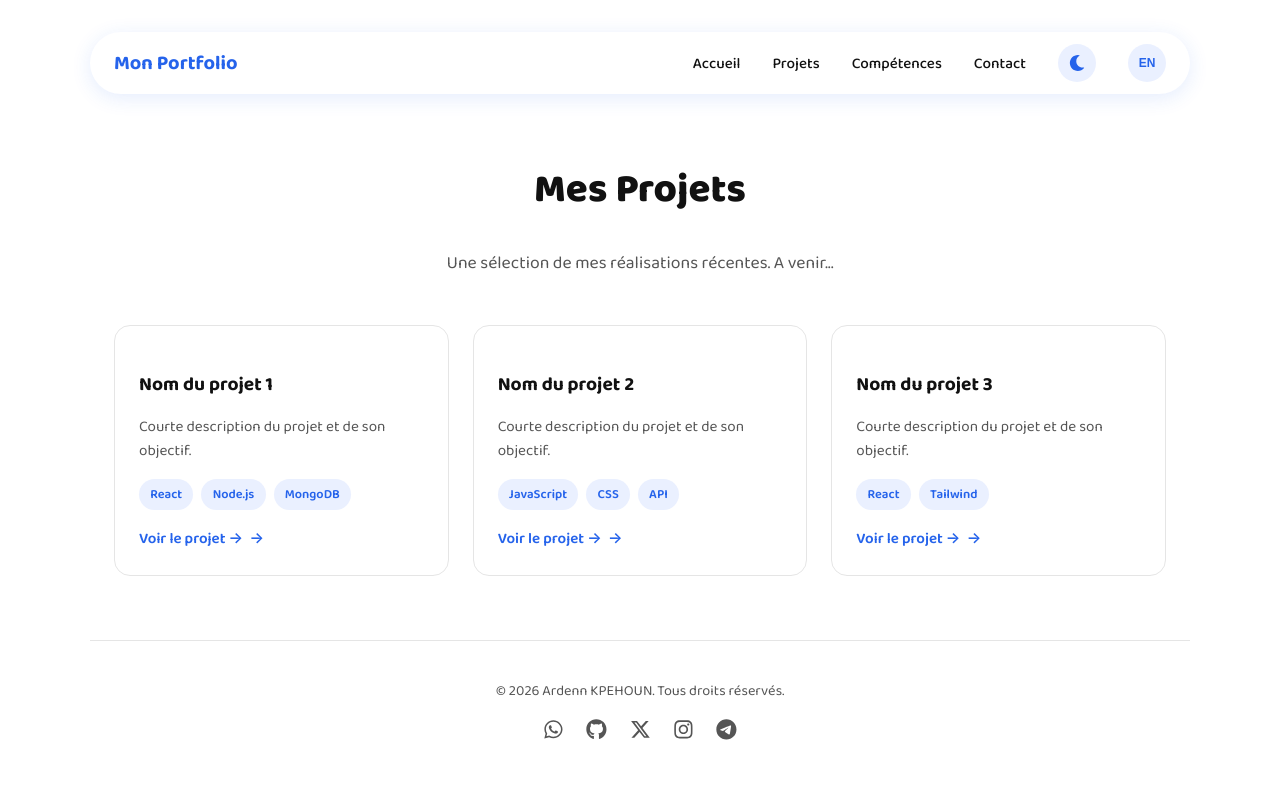
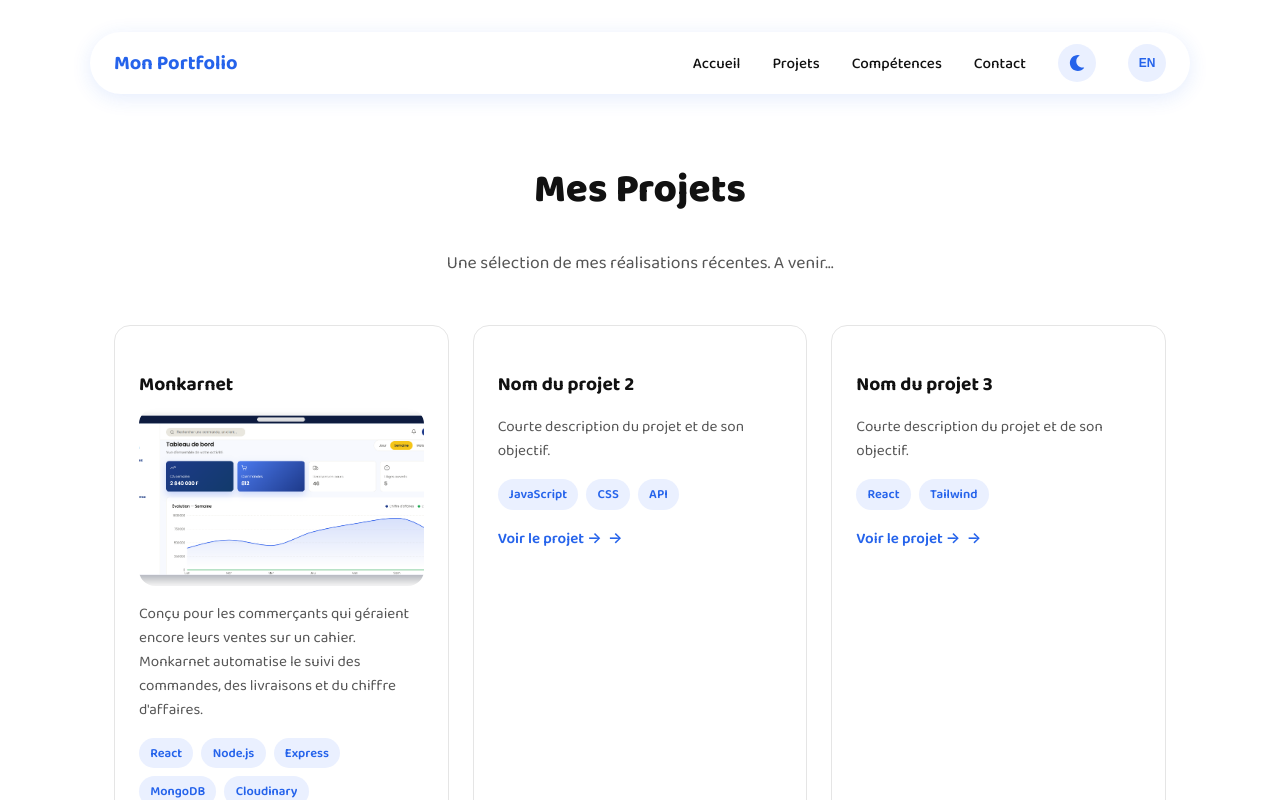
Before and after one commit to ArdennXBT/Mon-Portfolio-Dev, a React (Vite) app: page /projets in a window 1280 px wide. Shown: the top 800 px of the page. Built offline with nearby package versions, Linux system fonts and the light colour scheme.

Commit message:
Ajout projet Monkarnet avec image et description

```diff
--- a/src/Pages/Projets.css
+++ b/src/Pages/Projets.css
@@ -1,4 +1,3 @@
-
 
 .projets-page {
   max-width: 1100px;
@@ -105,3 +104,18 @@
 .projet-link:hover::after {
   transform: translateX(4px);
 }
+
+.projet-image-wrapper {
+  width: 100%;
+  aspect-ratio: 16 / 10;
+  overflow: hidden;
+  border-radius: var(--radius-card);
+  margin-bottom: 1rem;
+}
+
+.projet-image {
+  width: 100%;
+  height: 100%;
+  object-fit: cover;
+  display: block;
+}
--- a/src/Pages/Projets.jsx
+++ b/src/Pages/Projets.jsx
@@ -1,4 +1,3 @@
-
 
 import { useLanguage } from '../LanguageContext'
 import './Projets.css'
@@ -22,6 +21,11 @@ function Projets() {
             data-aos-delay={index * 100}
           >
             <h3>{projet.titre}</h3>
+            {projet.image && (
+              <div className="projet-image-wrapper">
+                <img src={projet.image} alt={projet.titre} className="projet-image" />
+              </div>
+            )}
             <p>{projet.description}</p>
             <div className="projet-tags">
               {projet.technologies.map((tech, i) => (
--- a/src/translations.js
+++ b/src/translations.js
@@ -112,12 +112,13 @@ competences: {
       voirProjet: "Voir le projet →",
       liste: [
         {
-          id: 1,
-          titre: "Nom du projet 1",
-          description: "Courte description du projet et de son objectif.",
-          technologies: ["React", "Node.js", "MongoDB"],
-          lien: "https://github.com/tonpseudo/projet1"
-        },
+            id: 1,
+            titre: "Monkarnet",
+            description: "Conçu pour les commerçants qui géraient encore leurs ventes sur un cahier. Monkarnet automatise le suivi des commandes, des livraisons et du chiffre d'affaires.",
+            technologies: ["React", "Node.js", "Express", "MongoDB", "Cloudinary"],
+            lien: "https://monkarnet.vercel.app",
+            image: "/projets/monkarnet.png",
+          },
         {
           id: 2,
           titre: "Nom du projet 2",
@@ -272,12 +273,13 @@ competences: {
       voirProjet: "View project →",
       liste: [
         {
-          id: 1,
-          titre: "Project name 1",
-          description: "Short description of the project and its goal.",
-          technologies: ["React", "Node.js", "MongoDB"],
-          lien: "https://github.com/tonpseudo/projet1"
-        },
+            id: 1,
+            titre: "Monkarnet",
+            description: "Built for shop owners who were still tracking sales in a notebook. Monkarnet automates order tracking, deliveries, and revenue.",
+            technologies: ["React", "Node.js", "Express", "MongoDB", "Cloudinary"],
+            lien: "https://monkarnet.vercel.app",
+            image: "/projets/monkarnet.png",
+          },
         {
           id: 2,
           titre: "Project name 2",
```
Also changed, not shown: public/projets/monkarnet.png (added).
